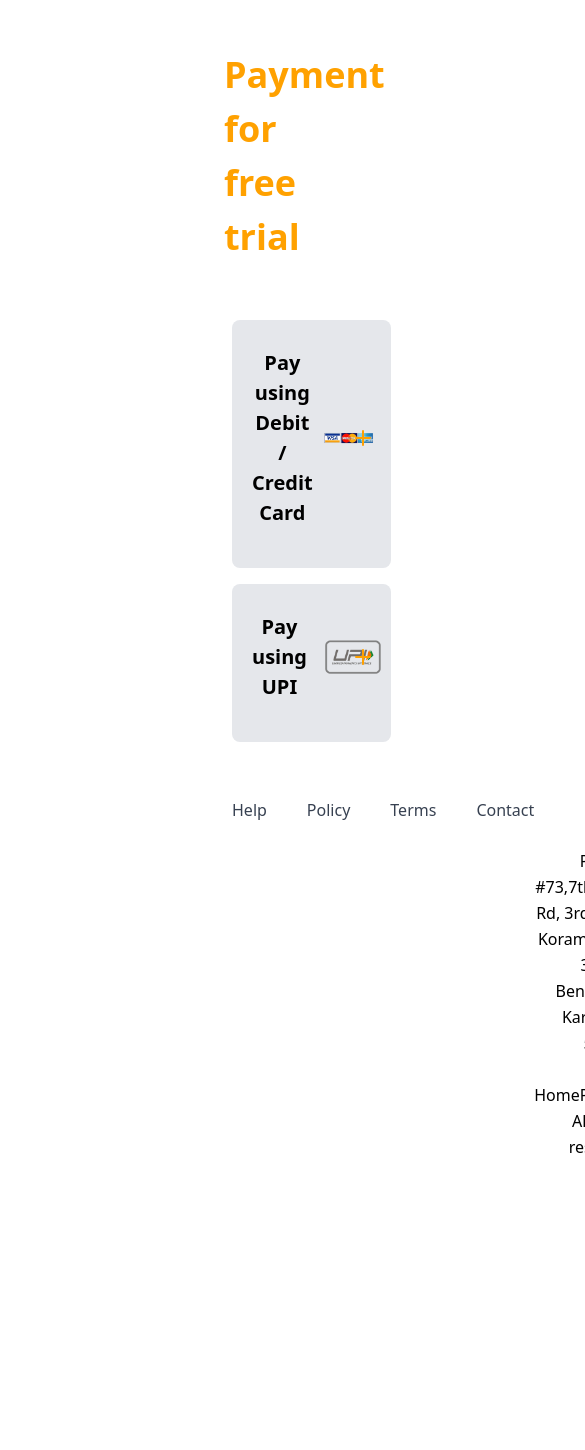
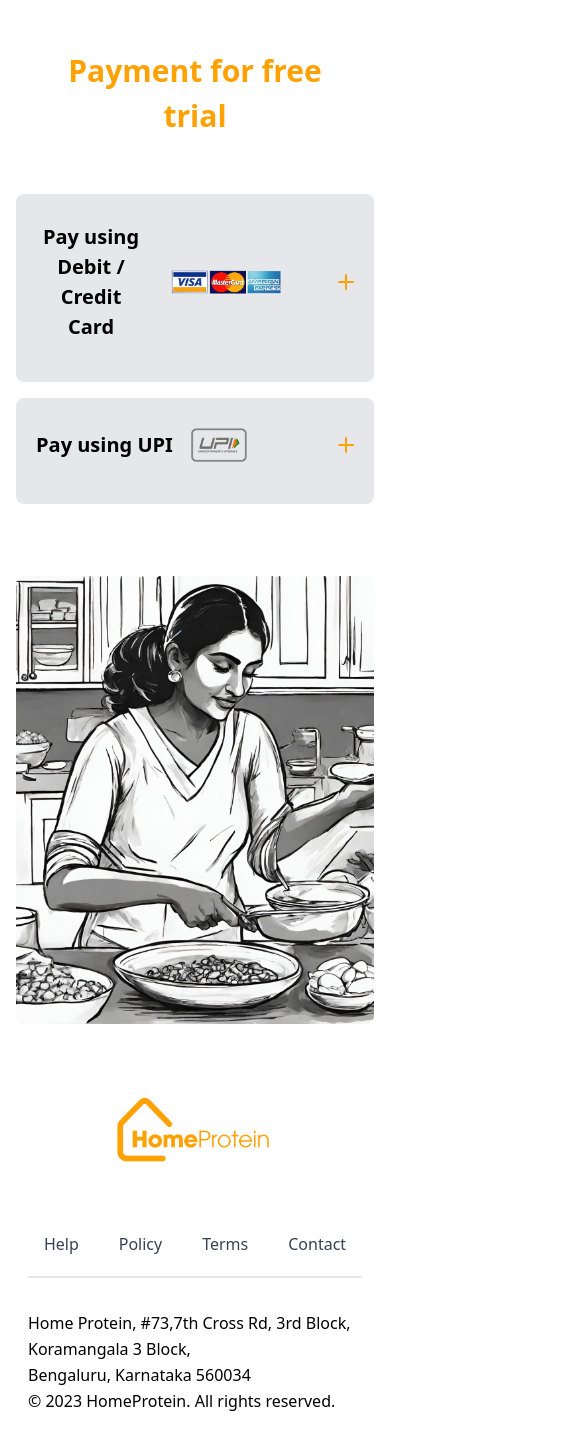
Before and after one commit to DanishQ1011/homeprotein, a Next.js app: page /payment in a window 390 px wide. Shown: the top 1450 px of the page, 585 px wide, since content can reach past the window. Before the commit the page ends 1256 px from the top, so only its background shows below. Built offline with nearby package versions, Linux system fonts and the light colour scheme.

Commit message:
Made the payment section responsive

```diff
--- a/pages/payment.jsx
+++ b/pages/payment.jsx
@@ -4,7 +4,7 @@ import '../src/app/globals.css'
 
 const payment = () => {
   return (
-    <div className="w-full h-screen bg-gradient-to-r from-indigo-500 to-blue-600">
+    <div className="w-full h-screen ">
       <div className="p-4">
         <PaymentOption/>
       </div>
--- a/src/components/PaymentOption.jsx
+++ b/src/components/PaymentOption.jsx
@@ -6,16 +6,18 @@ import paymentimg from '@/assets/paymentimg.png'
 import upi from '@/assets/upi.png'
 import cards from '@/assets/cards.png'
 import logo from '@/assets/logo.png'
+import email from '@/assets/email.png'
+import whatsapp from '@/assets/whatsapp.png'
 import Link from "next/link";
 
 const PaymentOption = () => {
   return (
     <>
-    <main className="mx-44">
-      <h1 className="p-8 text-center text-[36px] text-primary1 font-semibold">Payment for free trial</h1>
-      <div className="flex gap-10 ">
+    <main className="mx-44 max-lg:mx-auto">
+      <h1 className="p-8 text-center text-[36px] text-primary1 font-semibold max-sm:text-[30px]">Payment for free trial</h1>
+      <div className="flex gap-10 max-sm:flex-col-reverse">
       <div className="mt-8">
-      <Image src={paymentimg} alt="paymentimg" width={400} />
+      <Image src={paymentimg} alt="paymentimg" width={400} className="rounded-lg" />
     </div>
     <div className="flex flex-col">
     <div className="p-5 mt-6 bg-gray-200 rounded-lg text-[20px] font-semibold">
@@ -53,24 +55,30 @@ const PaymentOption = () => {
         answer={
         <>
         <section className="flex flex-col">
-          <div className="flex items-center justify-evenly gap-4">
+          <div className="flex max-sm:flex-col items-center justify-evenly gap-4">
             <div>
               Step 1. Pay using the UPI ID - {" "}
               <span className="font-bold">home.protein@axl</span>
             </div>
-              <p >OR</p>
+              <p>OR</p>
             <div className="flex flex-col gap-2 items-center">
-              <p>Scan this UPI QR Code</p>
-              <Image src={qrcode} alt="qrcode" width={200}/>
+              <p className="text-[16px]">Scan this UPI QR Code</p>
+              <Image src={qrcode} alt="qrcode" width={200} className="rounded-lg border-2 border-primary1"/>
             </div>
           </div>
 
           <div className="mt-8 flex items-center gap-8">
             <div className="flex flex-col">
               Step 2. Send the Payment confirmation to our {" "}
-              <span className="font-bold">WhatsApp - +91 9880010215</span>
-              <p >Or</p>
-              <span className="font-bold">Email - theoffice@homeprotein.in</span>
+              <span className="font-bold mt-4 flex gap-3">
+                <Image src={whatsapp} alt="whatsapp" width={28}/>
+                WhatsApp - +91 9880010215
+              </span>
+              <p className="ml-[8rem]">Or</p>
+              <span className="font-bold flex gap-2">
+                <Image src={email} alt="email" width={28} className="w-[23px]"/>
+                Email - theoffice@homeprotein.in
+              </span>
             </div>
 
           </div>
@@ -81,13 +89,13 @@ const PaymentOption = () => {
     </div>
     </div>
     </div>
-    <footer className="flex p-10">
-      <div>
+
+    <footer className="flex flex-col mt-4 p-3">
+      <div className="flex  max-sm:flex-col max-sm:items-center  justify-between">
         <a href="/" target="_blank">
-        <Image src={logo} alt="logo" className="w-[10rem]"/>
+        <Image src={logo} alt="logo" className="w-[10rem] "/>
         </a>
-      </div>
-      <div className="flex max-sm:flex-col justify-between items-center py-4 mx-auto">
+        <div className="flexitems-center p-5">
                 <div>
                     <ul className="list-none flex gap-10 text-gray-700">
                         <Link href='#/'><li className="hover:underline">Help</li></Link>
@@ -99,11 +107,15 @@ const PaymentOption = () => {
                     </ul>
                 </div>
             </div>
-            <div className="mt-5 py-5 font-light leading-relaxed mb-5 text-right">
+        </div>
+
+        <div>
+            <div className="font-light py-8 leading-relaxed border-t-2">
                 <p>Home Protein, #73,7th Cross Rd, 3rd Block, Koramangala 3 Block,</p>
                 <p>Bengaluru, Karnataka 560034</p>
                 <p>© 2023 HomeProtein. All rights reserved.</p>
             </div>
+          </div>
     </footer>
     </main>
 
```
Also changed, not shown: src/assets/email.png (added), src/assets/whatsapp.png (added).
